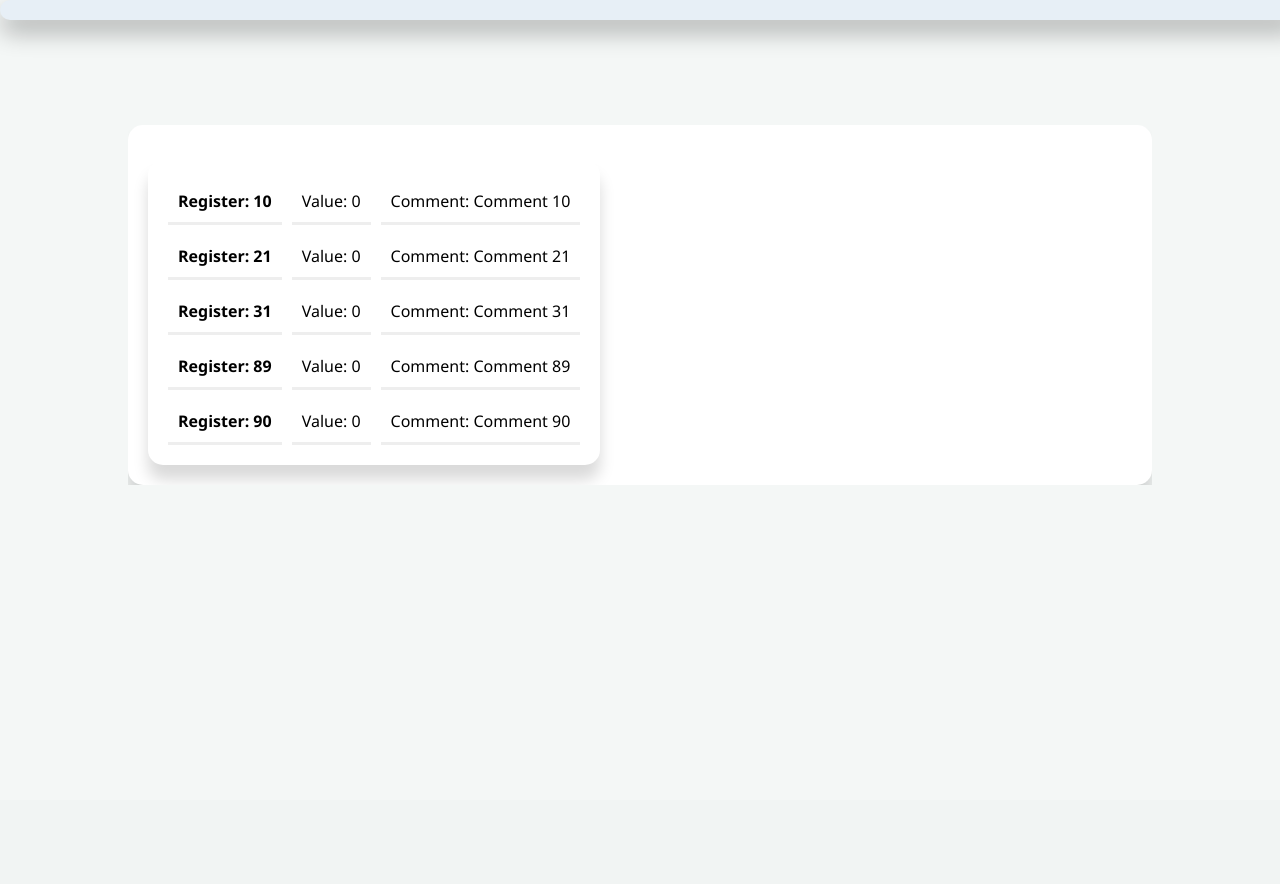
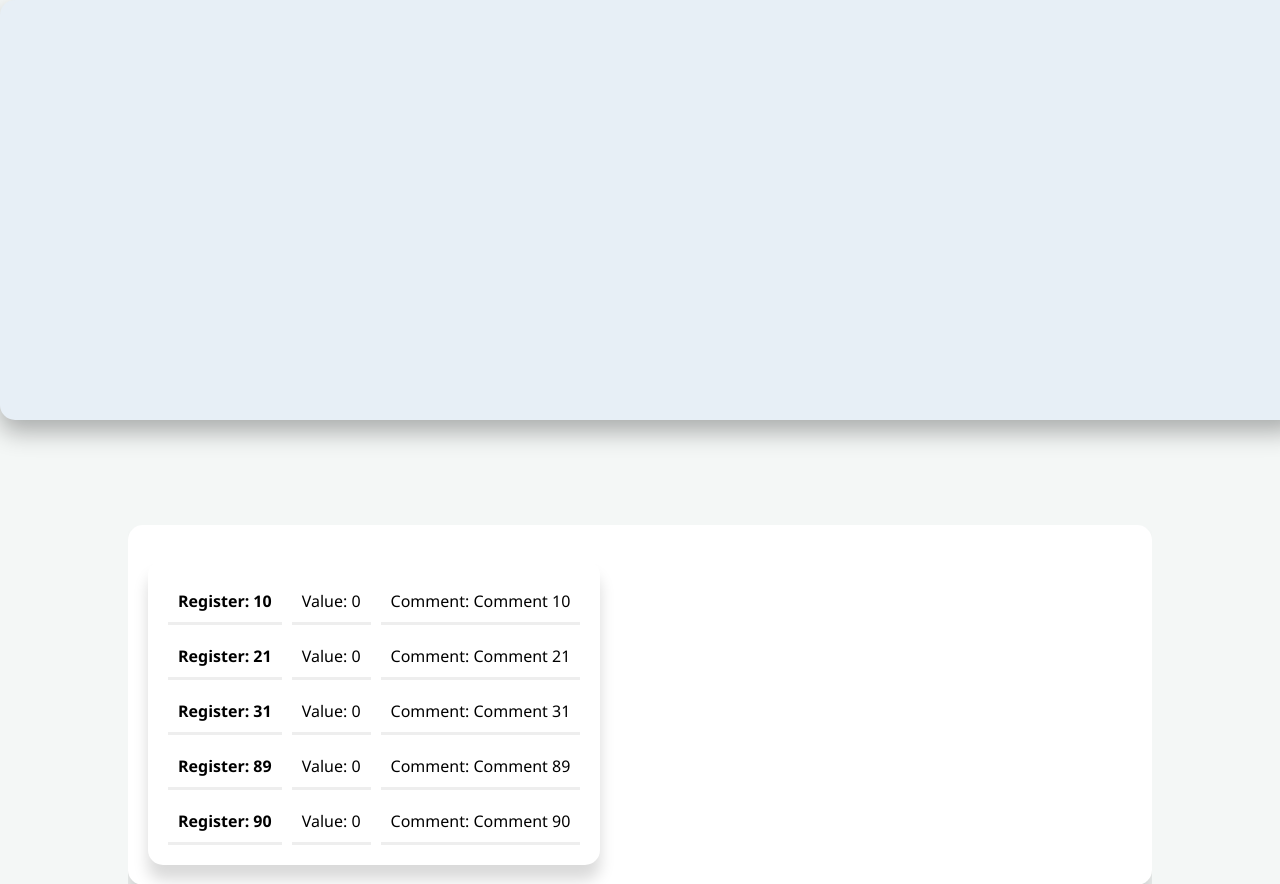
Before and after one commit to rskrobotics/fanuc-hmi, a Flask app: page / in a window 1280 px wide. Shown: the top 884 px of the page. Before the commit the page ends 485 px from the top, so only its background shows below. Run offline with Flask 3, Linux system fonts and the light colour scheme; data that the repository does not hold is empty; some libraries are stand-ins or nearby versions.

Commit message:
fix: styling changes

```diff
--- a/app/static/style.css
+++ b/app/static/style.css
@@ -44,14 +44,17 @@ body {
     margin-bottom: 10px;
     border-radius: 15px;
     text-align: center;
-    font-size: calc(1vw + 4vh); /* Scales primarily with screen height */
-    /*font-size: min(max(24px, 8vh), 5vw); !* Clamps the font size between 24px and the smaller of 8vh or 5vw *!*/
+    font-size: clamp(2vw, 5vh, 10vw); /* Adjust values accordingly */
     font-weight: bold;
     box-shadow: 0 12px 24px rgba(0, 0, 0, 0.3);
     width: 100%; /* Takes full width */
-    max-height: 50vh; /* Maximum half of the viewport height */
-    overflow: hidden; /* Hides the overflowed content, could be 'auto' to show a scrollbar if needed */
+    height: 50vh; /* Takes up 50% of the viewport height */
+    display: flex;
+    justify-content: center;
+    align-items: center; /* This will center the text vertically and horizontally */
+    overflow: hidden; /* Hide overflow */
 }
+
 
 
 
```
